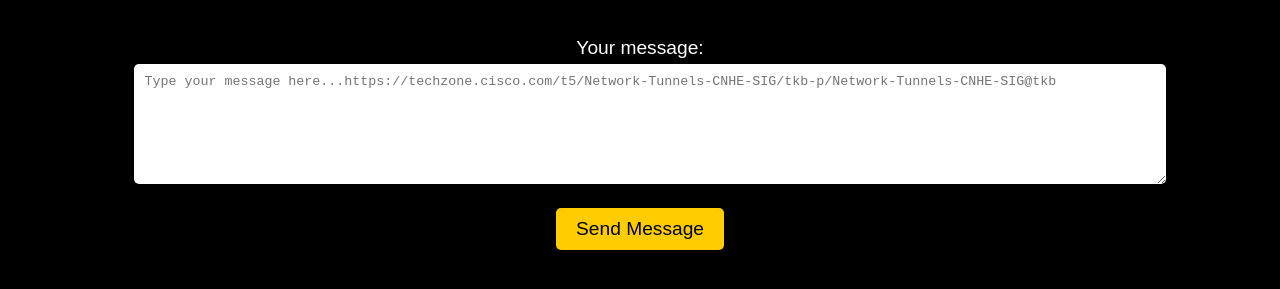
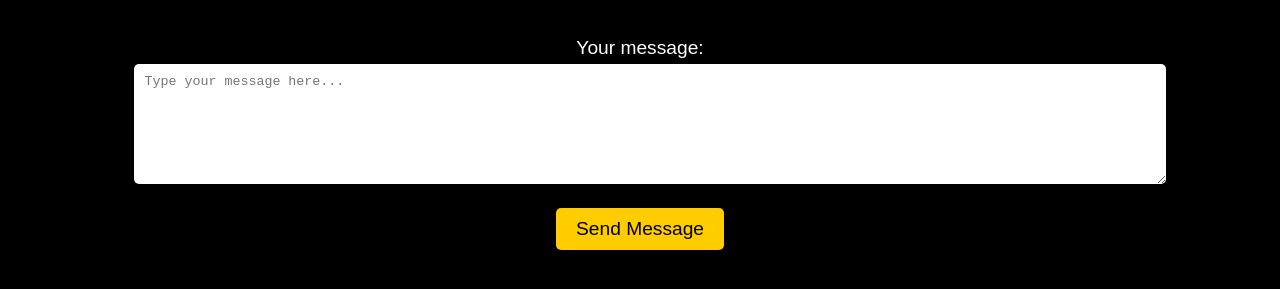
Before and after one commit to richyim/writeMe, a plain HTML site: page index.html in a window 1280 px wide. Shown: the part 173-462 px from the top of the page. Drawn offline with Linux system fonts and the light colour scheme.

Commit message:
Update index.html

```diff
--- a/index.html
+++ b/index.html
@@ -13,12 +13,9 @@
         <select id="emailDropdown">
             <option value="layim@cisco.com">layim@cisco.com</option>
             <option value="kara@cisco.com">kara@cisco.com</option>
-            https://techzone.cisco.com/t5/Network-Tunnels-CNHE-SIG/tkb-p/Network-Tunnels-CNHE-SIG@tkb
-
         </select>
         <label for="messageText">Your message:</label>
-        <textarea id="messageText" placeholder="Type your message here...https://techzone.cisco.com/t5/Network-Tunnels-CNHE-SIG/tkb-p/Network-Tunnels-CNHE-SIG@tkb
-"></textarea>
+        <textarea id="messageText" placeholder="Type your message here..."></textarea>
         <button id="sendMessageButton">Send Message</button>
     </div>
 
```
